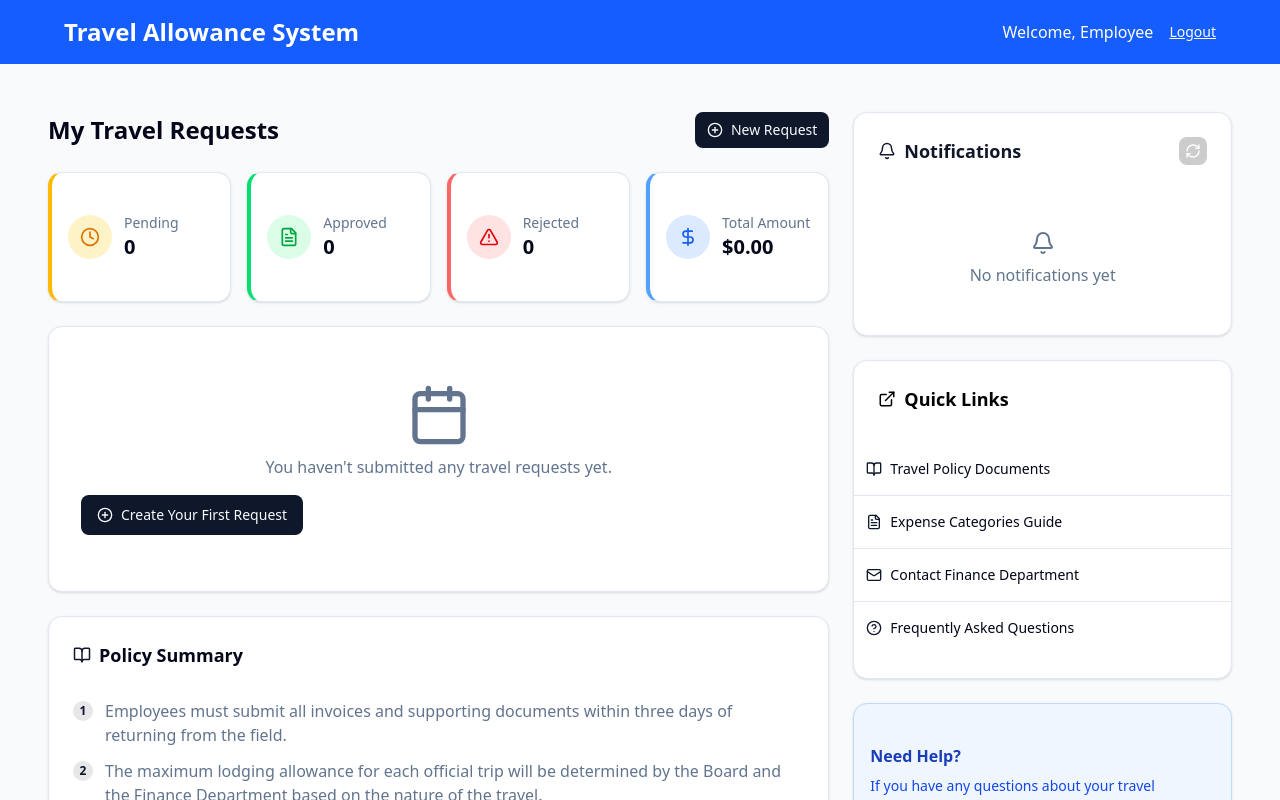
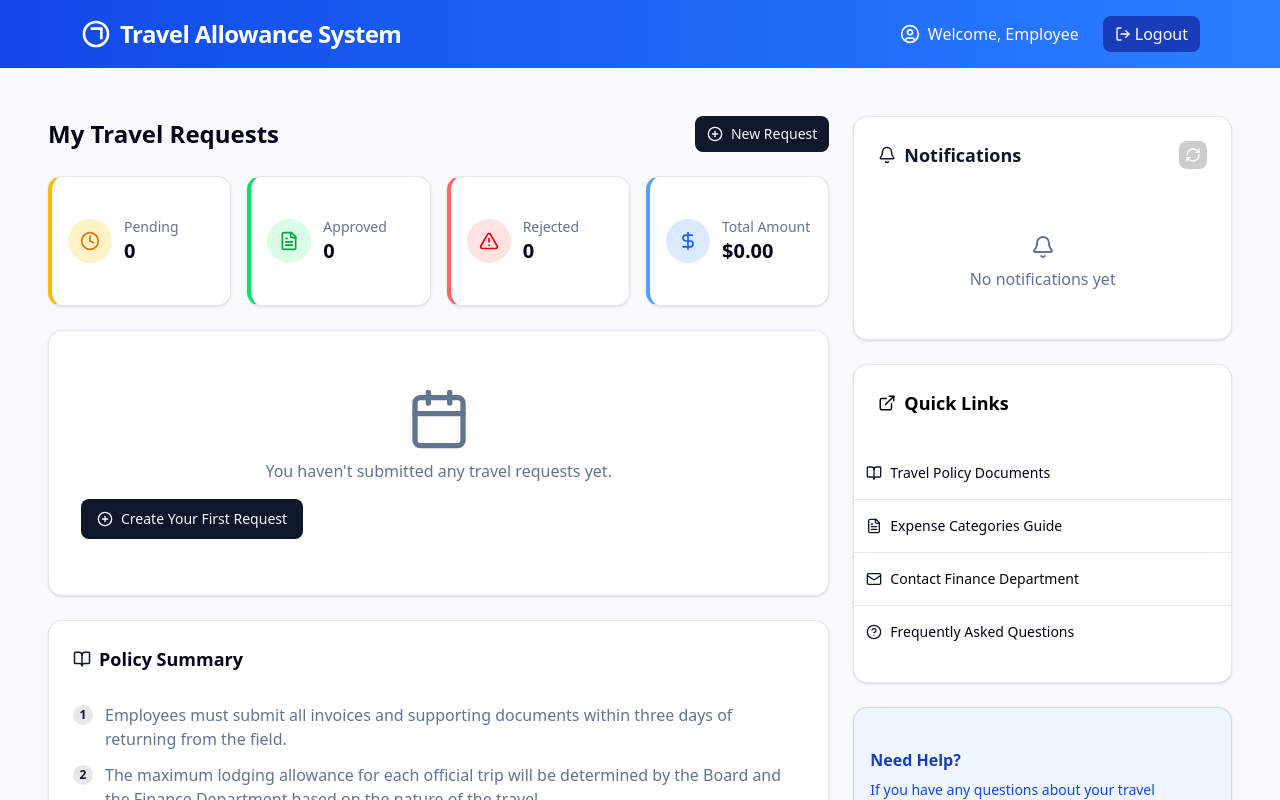
Before and after one commit to Pramish-Sihali/travel-allowance, a Next.js app: page /employee/dashboard in a window 1280 px wide. Shown: the top 800 px of the page. Built offline with nearby package versions, Linux system fonts and the light colour scheme.

Commit message:
added csss and fonts

```diff
--- a/app/approver/dashboard/page.tsx
+++ b/app/approver/dashboard/page.tsx
@@ -1,16 +1,37 @@
 // app/approver/dashboard/page.tsx
-
 import ApproverDashboard from '@/components/dashboard/ApproverDashboard';
+import Link from 'next/link';
+import { UserCircle, LogOut } from 'lucide-react';
 
 export default function ApproverDashboardPage() {
   return (
     <div className="min-h-screen flex flex-col">
-      <header className="bg-green-600 text-white p-4">
-        <div className="max-w-6xl mx-auto flex justify-between items-center">
-          <h1 className="text-2xl font-bold">Travel Allowance System</h1>
-          <div className="flex items-center space-x-4">
-            <span>Welcome, Approver</span>
-            <a href="/" className="text-sm underline">Logout</a>
+      <header className="bg-gradient-to-r from-green-700 to-green-500 text-white shadow-md">
+        <div className="max-w-6xl mx-auto flex justify-between items-center p-4">
+          <div className="flex items-center space-x-2">
+            <svg
+              className="w-8 h-8"
+              viewBox="0 0 24 24"
+              fill="none"
+              stroke="currentColor"
+              strokeWidth="2"
+            >
+              <path d="M16 16V8H8M21 12a9 9 0 11-18 0 9 9 0 0118 0z" />
+            </svg>
+            <h1 className="text-2xl font-bold tracking-tight">Travel Allowance System</h1>
+          </div>
+          <div className="flex items-center space-x-6">
+            <div className="flex items-center space-x-2">
+              <UserCircle className="w-5 h-5" />
+              <span className="font-medium">Welcome, Approver</span>
+            </div>
+            <Link
+              href="/"
+              className="flex items-center space-x-1 px-3 py-1.5 rounded-md bg-green-800 hover:bg-green-900 transition-colors"
+            >
+              <LogOut className="w-4 h-4" />
+              <span>Logout</span>
+            </Link>
           </div>
         </div>
       </header>
--- a/app/employee/dashboard/page.tsx
+++ b/app/employee/dashboard/page.tsx
@@ -1,16 +1,37 @@
 // app/employee/dashboard/page.tsx
-
 import EmployeeDashboard from '@/components/dashboard/EmployeeDashboard';
+import Link from 'next/link';
+import { UserCircle, LogOut } from 'lucide-react';
 
 export default function EmployeeDashboardPage() {
   return (
     <div className="min-h-screen flex flex-col">
-      <header className="bg-blue-600 text-white p-4">
-        <div className="max-w-6xl mx-auto flex justify-between items-center">
-          <h1 className="text-2xl font-bold">Travel Allowance System</h1>
-          <div className="flex items-center space-x-4">
-            <span>Welcome, Employee</span>
-            <a href="/" className="text-sm underline">Logout</a>
+      <header className="bg-gradient-to-r from-blue-700 to-blue-500 text-white shadow-md">
+        <div className="max-w-6xl mx-auto flex justify-between items-center p-4">
+          <div className="flex items-center space-x-2">
+            <svg
+              className="w-8 h-8"
+              viewBox="0 0 24 24"
+              fill="none"
+              stroke="currentColor"
+              strokeWidth="2"
+            >
+              <path d="M16 16V8H8M21 12a9 9 0 11-18 0 9 9 0 0118 0z" />
+            </svg>
+            <h1 className="text-2xl font-bold tracking-tight">Travel Allowance System</h1>
+          </div>
+          <div className="flex items-center space-x-6">
+            <div className="flex items-center space-x-2">
+              <UserCircle className="w-5 h-5" />
+              <span className="font-medium">Welcome, Employee</span>
+            </div>
+            <Link
+              href="/"
+              className="flex items-center space-x-1 px-3 py-1.5 rounded-md bg-blue-800 hover:bg-blue-900 transition-colors"
+            >
+              <LogOut className="w-4 h-4" />
+              <span>Logout</span>
+            </Link>
           </div>
         </div>
       </header>
--- a/app/page.tsx
+++ b/app/page.tsx
@@ -1,13 +1,23 @@
 // app/page.tsx
-
 import Link from 'next/link';
 
 export default function HomePage() {
   return (
     <div className="min-h-screen flex flex-col">
-      <header className="bg-blue-600 text-white p-4">
-        <div className="max-w-6xl mx-auto flex justify-between items-center">
-          <h1 className="text-2xl font-bold">Travel Allowance System</h1>
+      <header className="bg-gradient-to-r from-blue-700 to-blue-500 text-white shadow-md">
+        <div className="max-w-6xl mx-auto flex justify-between items-center p-4">
+          <div className="flex items-center space-x-2">
+            <svg
+              className="w-8 h-8"
+              viewBox="0 0 24 24"
+              fill="none"
+              stroke="currentColor"
+              strokeWidth="2"
+            >
+              <path d="M16 16V8H8M21 12a9 9 0 11-18 0 9 9 0 0118 0z" />
+            </svg>
+            <h1 className="text-2xl font-bold tracking-tight">Travel Allowance System</h1>
+          </div>
         </div>
       </header>
 
--- a/components/dashboard/ApproverDashboard.tsx
+++ b/components/dashboard/ApproverDashboard.tsx
@@ -126,16 +126,17 @@ export default function ApproverDashboard() {
       .substring(0, 2);
   };
 
-  const getBadgeVariant = (status: string) => {
+  // Get CSS classes for status badges instead of using variants
+  const getStatusBadgeClass = (status: string) => {
     switch (status) {
       case 'pending':
-        return 'warning';
+        return 'bg-yellow-100 text-yellow-800 border-yellow-200';
       case 'approved':
-        return 'success';
+        return 'bg-green-100 text-green-800 border-green-200';
       case 'rejected':
-        return 'destructive';
+        return 'bg-red-100 text-red-800 border-red-200';
       default:
-        return 'secondary';
+        return 'bg-gray-100 text-gray-800 border-gray-200';
     }
   };
 
@@ -334,10 +335,9 @@ export default function ApproverDashboard() {
                       </TableCell>
                       <TableCell>
                         {/* <Badge variant={getBadgeVariant(request.status)}> */}
-                        <Badge >
-
-                          {request.status.charAt(0).toUpperCase() + request.status.slice(1)}
-                        </Badge>
+                        <Badge className={getStatusBadgeClass(request.status)}>
+                            {request.status.charAt(0).toUpperCase() + request.status.slice(1)}
+                          </Badge>
                       </TableCell>
                       <TableCell className="text-right">
                         <Button
--- a/components/dashboard/EmployeeDashboard.tsx
+++ b/components/dashboard/EmployeeDashboard.tsx
@@ -292,10 +292,10 @@ export default function EmployeeDashboard() {
                 </Table>
               </CardContent>
               <CardFooter className="justify-end text-sm text-muted-foreground">
-                <Button variant="ghost" className="flex items-center gap-1" onClick={() => router.push('/employee/requests')}>
+                {/* <Button variant="ghost" className="flex items-center gap-1" onClick={() => router.push('/employee/requests')}>
                   View all requests
                   <ChevronRight size={16} />
-                </Button>
+                </Button> */}
               </CardFooter>
             </Card>
           )}
--- a/components/forms/TravelRequestForm.tsx
+++ b/components/forms/TravelRequestForm.tsx
@@ -429,7 +429,7 @@ export default function TravelRequestForm() {
           </Tabs>
         </CardContent>
 
-        <CardFooter className="flex justify-between">
+        <CardFooter className="flex justify-between mt-3">
           <Button
             type="button"
             variant="outline"
```
